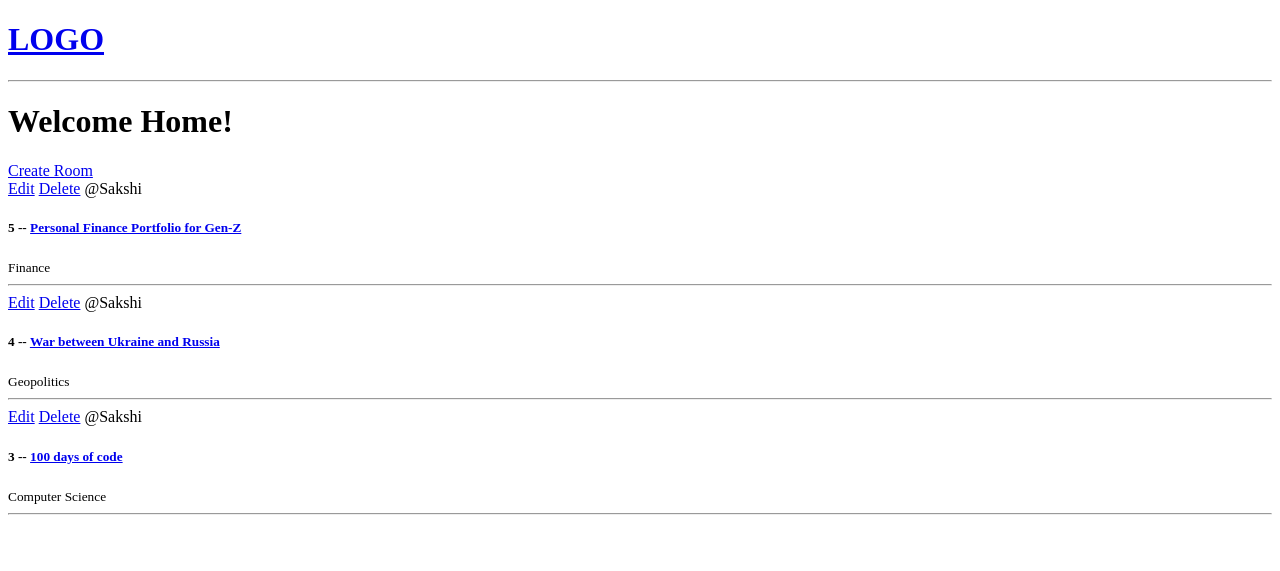
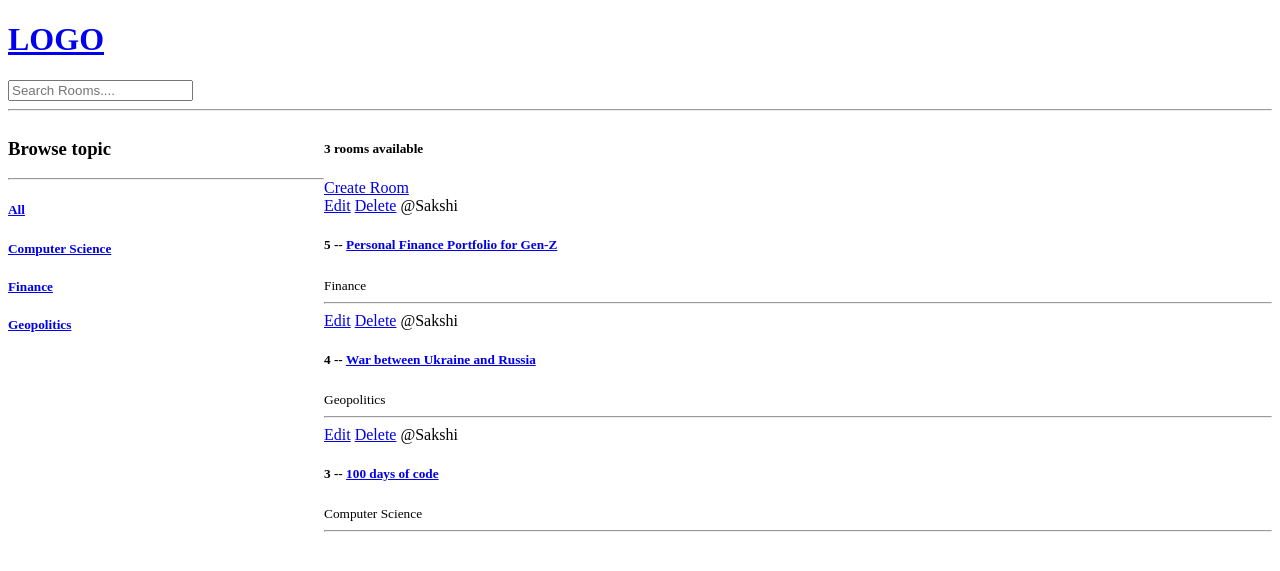
Before and after one commit to sakshi-suryawanshi/MinglingMinds, a Django app: page / in a window 1280 px wide. Shown: the top 571 px of the page. Run offline with Django 4.2, Linux system fonts and the light colour scheme; data comes from the database, SQL or seed files in the repository; both versions use the stored data as it was after the commit.

Commit message:
search bar

```diff
--- a/base/templates/base/home.html
+++ b/base/templates/base/home.html
@@ -1,12 +1,39 @@
 {% extends "main.html" %}
+
 
 
 {% block content %}
 
-<h1>Welcome Home!</h1>
+<style>
+    .home-container{
+        display: grid;
+        grid-template-columns: 1fr 3fr;
+    }
+</style>
+
+<div class="home-container">
 
     <div>
+        <h3>Browse topic</h3>
+        <hr>
 
+        <div>
+            <div>
+                <h5><a href="{% url 'home' %}">All</a></h5>
+            </div>
+        </div>
+
+        <div>
+            {% for topic in topics %}
+            <div>
+                <h5><a href="{% url 'home' %}?q={{topic.name}}">{{ topic.name }}</a></h5>
+            </div>
+            {% endfor %}
+        </div>
+    </div>
+
+    <div>
+        <h5>{{room_count}} rooms available</h5>
         <a href="{% url 'create-room' %}">Create Room</a>
 
         <div>
@@ -22,5 +49,6 @@
             {% endfor %}
         </div>
     </div>
+</div>
 
 {% endblock %}
--- a/base/views.py
+++ b/base/views.py
@@ -1,5 +1,6 @@
 from django.shortcuts import render, redirect
-from .models import Room
+from django.db.models import Q
+from .models import Room, Topic
 from .forms import RoomForm
 # Create your views here.
 
@@ -11,8 +12,17 @@ from .forms import RoomForm
 # ]
 
 def home(request):
-    rooms = Room.objects.all()
-    context = {'rooms':rooms}
+    q = request.GET.get('q') if request.GET.get('q') != None else ''
+    rooms = Room.objects.filter(
+        Q(topic__name__icontains=q) |
+        Q(name__icontains=q) |
+        Q(description__icontains=q) |
+        Q(host__username__icontains=q)
+    )
+
+    topics = Topic.objects.all()
+    room_count = rooms.count()
+    context = {'rooms':rooms, 'topics':topics, 'room_count':room_count}
     return render(request, 'base/home.html', context)
 
 def room(request, pk):
--- a/templates/navbar.html
+++ b/templates/navbar.html
@@ -2,4 +2,10 @@
     <h1>LOGO</h1>
 </a>
 
+<div>
+    <form action="{% url 'home' %}" method="get">
+        <input type="text" name="q" placeholder="Search Rooms...."/>
+    </form>
+</div>
+
 <hr>
```
Also changed, not shown: db.sqlite3. Lines whose indentation alone changed are shown as unchanged.
